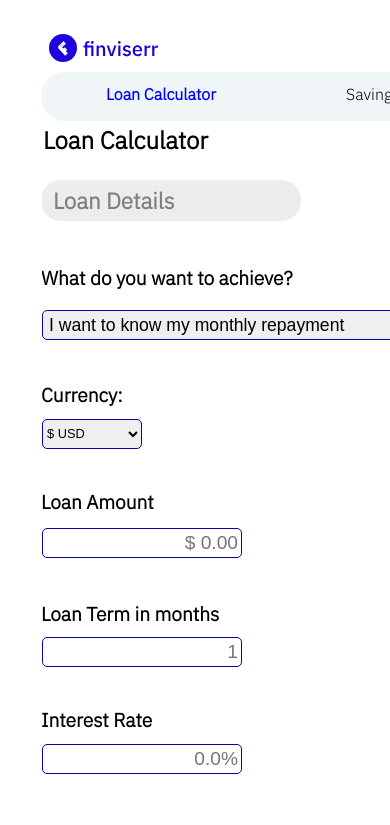
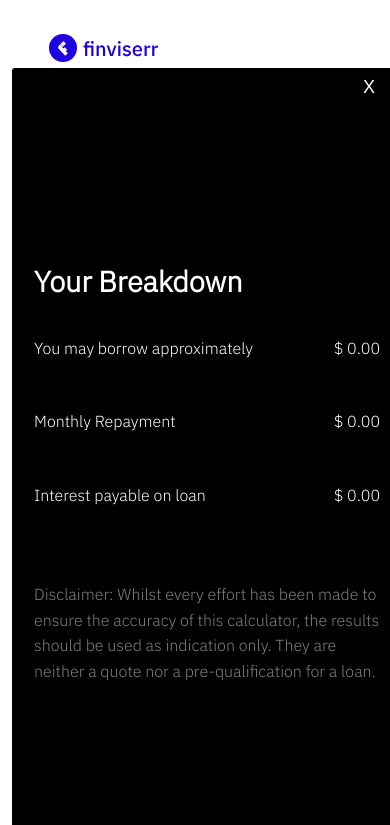
Before and after one commit to Finviserr/Finiviserr, a website: page loancalc1.html in a window 390 px wide. Shown: the top 825 px of the page. Drawn offline with Linux system fonts and the light colour scheme.

Commit message:
design update for mobile version

```diff
--- a/loancalc.js
+++ b/loancalc.js
@@ -12,6 +12,8 @@ const borrowAmount = document.getElementById("borrow-amount")
 const interestPayable = document.getElementById("interest-amount")
 const monthlyRepayOutput = document.getElementById('monthly-repay-amount-output')
 const interestPayableOutput = document.getElementById('interest-payable-amount')
+const breakDownGrid = document.querySelector('.breakdown-grid')
+const close = document.getElementById('close')
 var s1 = document.getElementById('select1')
 var monthlyPayment;
 
@@ -84,6 +86,19 @@ if(s1.value === 'monthly-repayment'){
 }
 
 }
+
+calcBtn.addEventListener('click',(e)=>{
+  breakDownGrid.style.display="block";
+  close.style.display="block"
+
+})
+
+close.addEventListener('click',()=>{
+  breakDownGrid.style.display="none"
+  console.log('clicked')
+})
+
+
 
 function displayMonthlyPayments(result,loanValue){
   console.log("Monthly Payments",resultMonthlyPayments)
--- a/loancalc1.html
+++ b/loancalc1.html
@@ -23,7 +23,7 @@
     <!-- Header Section -->
     <header>
     <div class="container">
-        <div style="overflow-x: scroll;">
+        <div>
             <h2 class="active-link"><a href="loancalc1.html">Loan Calculator</a></h2>
             </div>
             <div>
@@ -128,7 +128,9 @@
                 </div>
 
     <!-- Output Breakdown Grid -->
+
     <section class="breakdown-grid">
+
     <div class="breakdown">
         <div class="break-title">
         <h2>Your Breakdown</h2>
@@ -154,15 +156,49 @@
         <p>Disclaimer: Whilst every effort has been made to ensure the accuracy of this calculator, the results should be used as indication only. They are neither a quote nor a pre-qualification for a loan.</p>
         </div>
     </div>
+     <button id="close" class="close">X</button>
     </section>
 
 </div>
 <!-- Second Grid Item Ended -->
 
 <!-- Main Grid ends -->
+
+<!-- <div class="pop-up">
+    <button id="close" class="close">X</button>
+    <section class="breakdown-grid">
+        <div class="breakdown">
+            <div class="break-title">
+            <h2>Your Breakdown</h2>
+            </div>
+            <div class="break-details">
+            <div class="detail">
+            <p class="text">You may borrow approximately</p>
+            <p class="borrow-amount" id="borrow-amount">$ 0.00</p>
+            </div>
+            <div class="detail">
+            <p class="text">Monthly Repayment</p>
+            <p class="repay-amount" id="monthly-repay-amount-output">$ 0.00</p>
+            </div>
+            <div class="detail">
+            <p class="text">Interest payable on loan</p>
+            <p class="interest-amount" id="interest-payable-amount">$ 0.00</p>
+            </div>
+            <div class="loan-results" id="loan-results">
+
+            </div>
+            <br>
+            <div class="detail disclaimer">
+            <p>Disclaimer: Whilst every effort has been made to ensure the accuracy of this calculator, the results should be used as indication only. They are neither a quote nor a pre-qualification for a loan.</p>
+            </div>
+        </div>
+        </section>
+
+</div> -->
+
 </div>
 </div>
 
-
+<script src="loancalc.js"></script>
 </body>
 </html>
--- a/stylesLoan.css
+++ b/stylesLoan.css
@@ -77,16 +77,54 @@ body{
     }
 
 
-    .second-item{
-        display: none;
+    .breakdown-grid{
+
+        display: none ; /* Hidden by default */
+        position: fixed; /* Stay in place */
+        z-index: 1; /* Sit on top */
+        margin-top:100px;
+        left: 0;
+        top: 20px;
+        width: 100%; /* Full width */
+        height: 100%; /* Full height */
+        overflow: auto; /* Enable scroll if needed */
+        background-color: rgb(0,0,0); /* Fallback color */
+        background-color: rgba(0,0,0,0.4); /* Black w/ opacity */
+
     }
 
-    .header .container{
+    .breakdown-grid .break-title{
+        margin-top: 10px;
+    }
+
+
+.header .container{
         overflow-x: scroll;
     }
 
 
+.close{
+    display: block !important;
+    color: white;
+    background-color: black;
+    padding:4px 7px;
+    border-radius: 4px;
+    position: absolute;
+    top: 5px;
+    right:20px;
+    font-size: 18px;
+    border:none;
+    outline: none;
+    cursor: pointer;
 }
+
+}
+
+.close{
+    display: none;
+}
+
+
 
 .first-item{
     display: flex;
@@ -97,8 +135,12 @@ body{
     margin-right:-3px;
     padding-top: 2rem;
 
+}
 
+.pop-up{
+display: none;
 }
+
 
  .logo .container{
 
@@ -106,6 +148,8 @@ margin-right: 334px;
 
 
 }
+
+
 
 .second-item{
     background-color: black;
```
